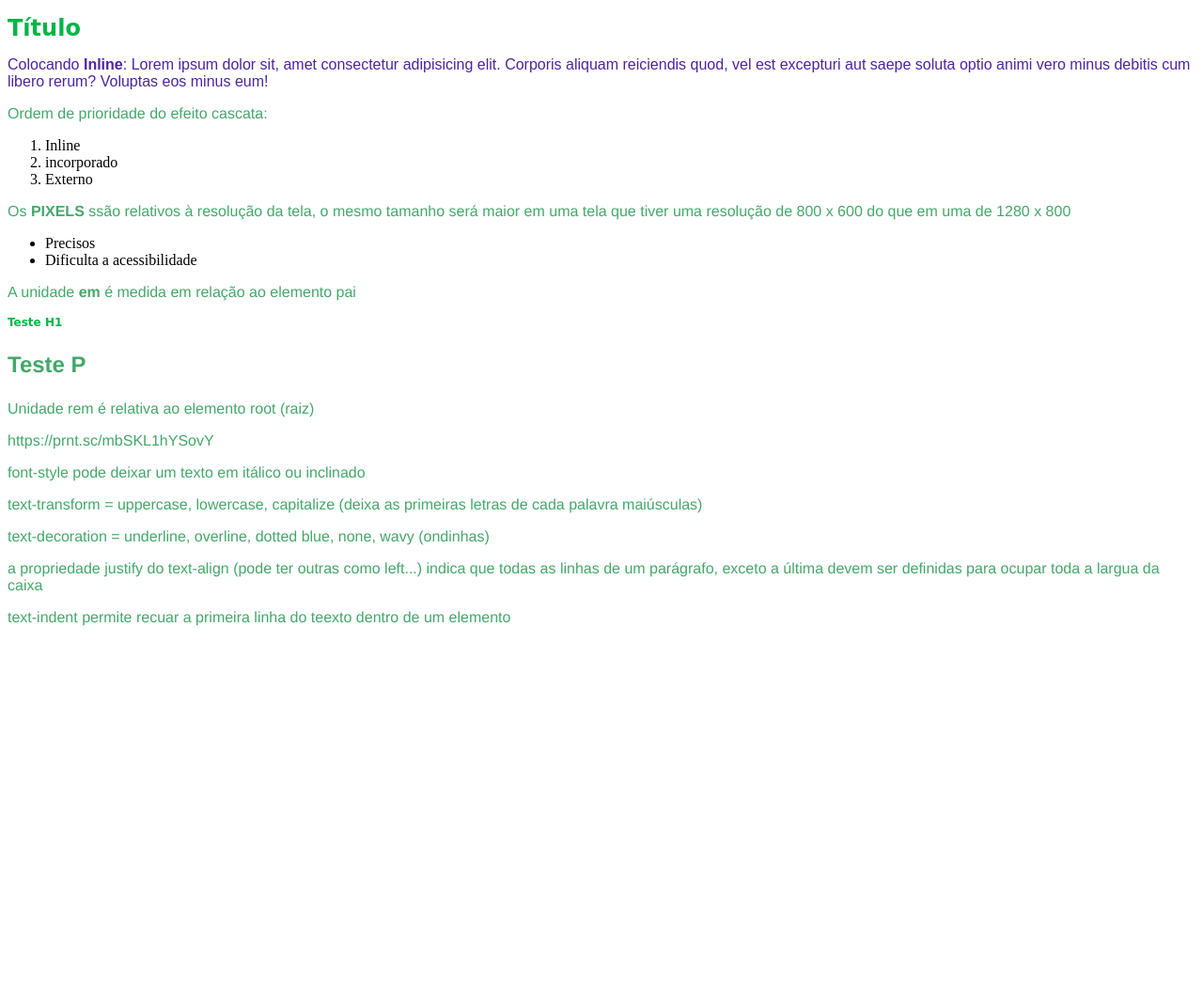
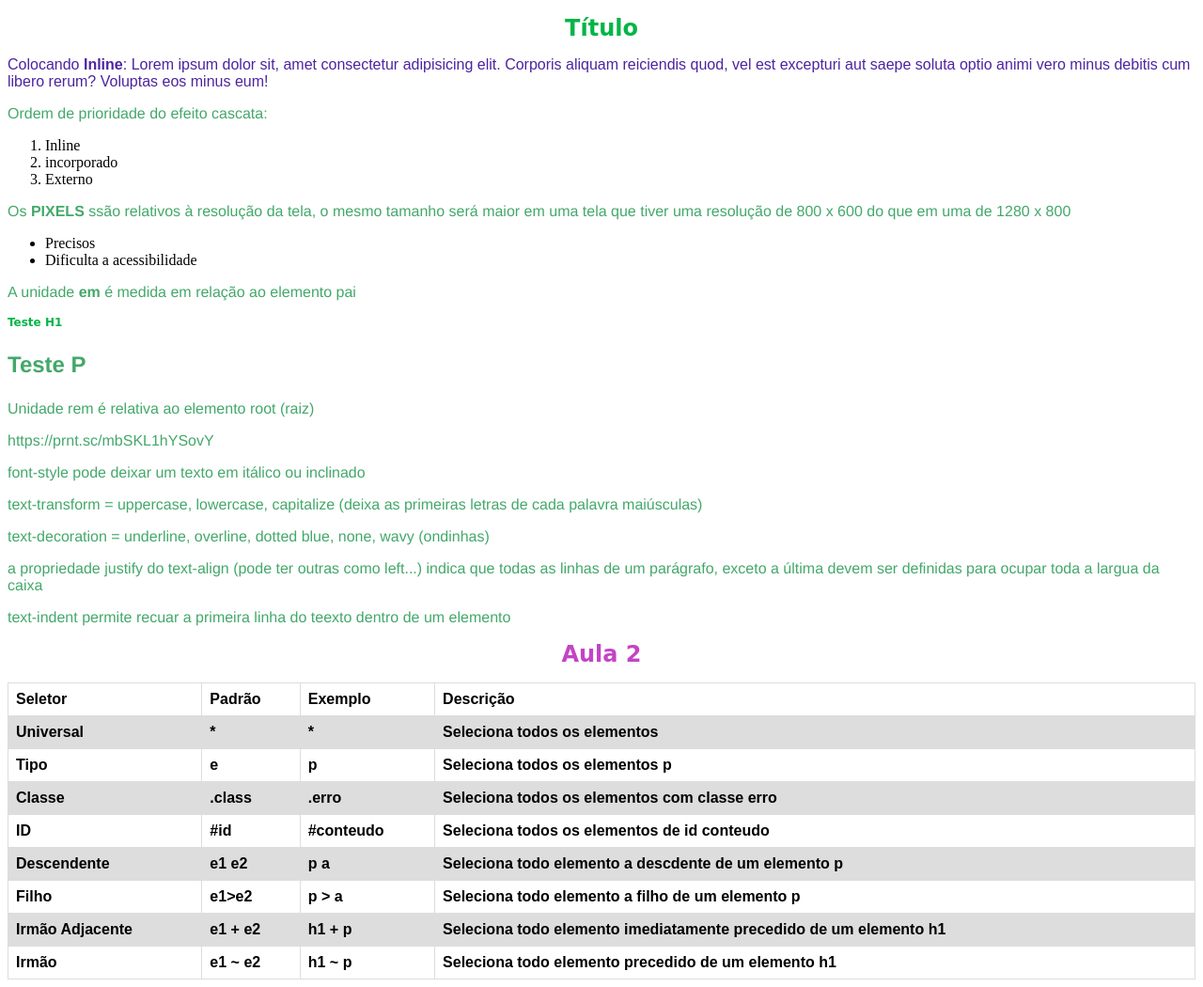
Before and after one commit to GusttavoSoares/exercicios-aw1, a plain HTML site: page 2BIM/Treino-Parelelo/html.html in a window 1280 px wide. Shown: the whole page at 94% size. Before the commit the page ends 800 px from the top, so only its background shows below. Drawn offline with Linux system fonts and the light colour scheme.

Commit message:
tabela de seletores

```diff
--- a/2BIM/Treino-Parelelo/html.html
+++ b/2BIM/Treino-Parelelo/html.html
@@ -24,9 +24,26 @@
             color: #43a86a;
             font-family: "Franklin Gothic Medium", fantasy;
         }
+
+        table {
+            font-family: arial, sans-serif;
+            border-collapse: collapse;
+            width: 100%;
+        }
+
+        td,
+        th {
+            border: 1px solid #dddddd;
+            text-align: left;
+            padding: 8px;
+        }
+
+        tr:nth-child(even) {
+            background-color: #dddddd;
+        }
     </style>
 
-    <h1>Título</h1>
+    <h1 style="text-align: center">Título</h1>
     <!-- adicionando css inline-->
     <p style="color: #4d24a0; font-family: Fantasy">Colocando <b>Inline</b>: Lorem ipsum dolor sit, amet consectetur
         adipisicing elit. Corporis aliquam reiciendis quod, vel est excepturi aut saepe soluta optio animi vero minus
@@ -71,4 +88,65 @@
     <p>text-indent permite recuar a primeira linha do teexto dentro de um elemento</p>
 </body>
 
+<h1 style="color:#c344c5; text-align: center"> Aula 2</h1>
+
+<table>
+    <tr>
+        <th>Seletor</th>
+        <th>Padrão</th>
+        <th>Exemplo</th>
+        <th>Descrição</th>
+    </tr>
+    <tr>
+        <th>Universal</th>
+        <th>*</th>
+        <th>*</th>
+        <th>Seleciona todos os elementos</th>
+    </tr>
+    <tr>
+        <th>Tipo</th>
+        <th>e</th>
+        <th>p</th>
+        <th>Seleciona todos os elementos p</th>
+    </tr>
+    <tr>
+        <th>Classe</th>
+        <th>.class</th>
+        <th>.erro</th>
+        <th>Seleciona todos os elementos com classe erro</th>
+    </tr>
+    <tr>
+        <th>ID</th>
+        <th>#id</th>
+        <th>#conteudo</th>
+        <th>Seleciona todos os elementos de id <b>conteudo</b></th>
+    </tr>
+    <tr>
+        <th>Descendente</th>
+        <th>e1 e2</th>
+        <th>p a</th>
+        <th>Seleciona todo elemento a descdente de um elemento p </th>
+    </tr>
+    <tr>
+        <th>Filho</th>
+        <th>e1>e2</th>
+        <th>p > a</th>
+        <th>Seleciona todo elemento a filho de um elemento p </th>
+    </tr>
+    <tr>
+        <th>Irmão Adjacente</th>
+        <th>e1 + e2</th>
+        <th>h1 + p</th>
+        <th>Seleciona todo elemento imediatamente precedido de um elemento h1 </th>
+    </tr>
+    <tr>
+        <th>Irmão </th>
+        <th>e1 ~ e2</th>
+        <th>h1 ~ p</th>
+        <th>Seleciona todo elemento  precedido de um elemento h1 </th>
+    </tr>
+
+
+</table>
+
 </html>
```
